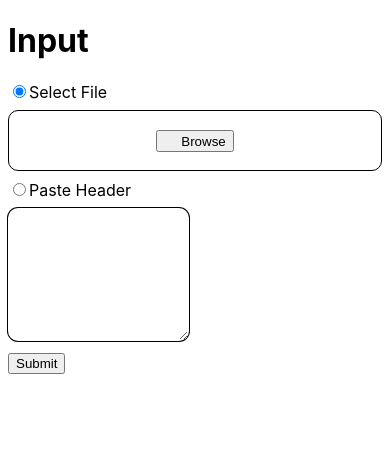
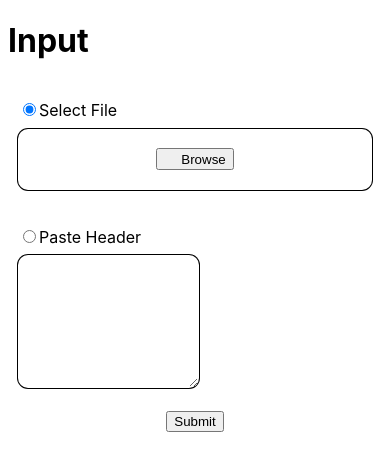
Before and after one commit to cletqui/mail, a React (Create React App) app: page / in a window 390 px wide. Shown: the top 470 px of the page. Built offline with nearby package versions, Linux system fonts and the light colour scheme; some icons are missing.

Commit message:
v0.1.1 Input Implemented

```diff
--- a/src/components/input/button/Button.jsx
+++ b/src/components/input/button/Button.jsx
@@ -1,7 +1,9 @@
 export const Button = ({ text, Icon, isLoading, handleClick }) => {
   return (
-    <button className="Button" type="submit" onClick={handleClick}>
-      {text} {isLoading ? <Icon /> : null}
-    </button>
+    <div className="Button">
+      <button type="submit" onClick={handleClick}>
+        {text} {isLoading ? <Icon /> : null}
+      </button>
+    </div>
   );
 };
--- a/src/components/input/file/FileInput.jsx
+++ b/src/components/input/file/FileInput.jsx
@@ -1,28 +1,30 @@
-import { useState, useRef } from "react";
+import { useState, useRef, useCallback } from "react";
 import { FaFileImport } from "react-icons/fa6";
 
 import { niceBytes } from "../../../utils/helpers/print";
 import { validateInputFile } from "../../../utils/helpers/validate";
 
-export const FileInput = ({ data, setData, setSelectedRadio }) => {
+export const FileInput = ({ file, setFile, setSelectedRadio }) => {
   const inputRef = useRef(null);
   const [inputInfo, setInputInfo] = useState("");
 
-  const setDefaultInputInfo = () => {
-    setInputInfo(
-      data ? `${data.name} (${niceBytes(data.size)}): ${data.type}` : ""
-    );
-  };
+  const updateInputInfo = useCallback(
+    (data = file) => {
+      setInputInfo(
+        data ? `${data.name} (${niceBytes(data.size)}): ${data.type}` : ""
+      );
+    },
+    [file]
+  );
 
   const checkInput = (files) => {
     if (files.length > 1) {
       setInputInfo(`Only one file at a time!`);
     } else {
       const file = files[0];
+      const isValid = validateInputFile(file);
       setInputInfo(
-        `File type "${file?.type}" is ${
-          validateInputFile(file) ? "valid" : "invalid"
-        }.`
+        `File type "${file?.type}" is ${isValid ? "valid" : "invalid"}.`
       );
       return validateInputFile(file);
     }
@@ -40,7 +42,7 @@ export const FileInput = ({ data, setData, setSelectedRadio }) => {
   };
 
   const handleDragLeave = () => {
-    setDefaultInputInfo();
+    updateInputInfo();
   };
 
   const handleDrop = (event) => {
@@ -49,18 +51,21 @@ export const FileInput = ({ data, setData, setSelectedRadio }) => {
     const { files } = event.dataTransfer;
     if (checkInput(files)) {
       const file = files[0];
-      setData(file);
-      setInputInfo(`${file.name} (${niceBytes(file.size)}): ${file.type}`);
+      setFile(file);
+      updateInputInfo(file);
     } else {
-      setDefaultInputInfo();
+      updateInputInfo();
     }
   };
 
-  const handleChange = (event) => {
-    const file = event.target.files[0];
-    setData(file);
-    setInputInfo(`${file.name} (${niceBytes(file.size)}): ${file.type}`);
-  };
+  const handleChange = useCallback(
+    (event) => {
+      const file = event.target.files[0];
+      setFile(file);
+      updateInputInfo(file);
+    },
+    [setFile, updateInputInfo]
+  );
 
   return (
     <div
--- a/src/components/input/text/TextInput.jsx
+++ b/src/components/input/text/TextInput.jsx
@@ -1,15 +1,23 @@
-export const TextInput = ({ data, setData, setSelectedRadio }) => {
-  const handleInput = (event) => {
+import { useCallback } from "react";
+
+export const TextInput = ({ setText, setSelectedRadio }) => {
+  const handleChange = useCallback(
+    (event) => {
+      setText(event.target.value);
+    },
+    [setText]
+  );
+
+  const handleFocus = () => {
     setSelectedRadio("text");
-    setData(event.target.value);
   };
 
   return (
     <textarea
       className="TextInput"
       title="Paste Header "
-      onFocus={handleInput}
-      onChange={handleInput}
-    ></textarea>
+      onChange={handleChange}
+      onFocus={handleFocus}
+    />
   );
 };
--- a/src/containers/Body/Input/Input.jsx
+++ b/src/containers/Body/Input/Input.jsx
@@ -5,7 +5,8 @@ import { Radio, FileInput, TextInput, Button } from "../../../components/input";
 import { parse } from "../../../utils/helpers/parse";
 
 export const Input = ({ setResult }) => {
-  const [data, setData] = useState(null);
+  const [file, setFile] = useState(null);
+  const [text, setText] = useState(null);
   const [selectedRadio, setSelectedRadio] = useState("file");
   const [isLoading, setLoading] = useState(false);
 
@@ -13,14 +14,19 @@ export const Input = ({ setResult }) => {
     setSelectedRadio(event.target.id);
   };
 
+  const getData = () => {
+    return selectedRadio === "file" ? file : text;
+  };
+
   const handleClick = async () => {
+    console.log(selectedRadio);
+    const data = getData();
+    console.log(data);
+
     setLoading(true);
     const result = await parse(data);
     setLoading(false);
     setResult(result);
-
-    console.log(selectedRadio);
-    console.log(data);
     console.log(result);
   };
 
@@ -28,7 +34,8 @@ export const Input = ({ setResult }) => {
     <div className="Input">
       <h1>Input</h1>
 
-      <div>
+      <div className="InputContainer">
+        <div className="InputContent">
           <Radio
             id="file"
             Icon={FaRegFileCode}
@@ -37,13 +44,13 @@ export const Input = ({ setResult }) => {
             checked={selectedRadio === "file"}
           />
           <FileInput
-          data={data}
-          setData={setData}
+            file={file}
+            setFile={setFile}
             setSelectedRadio={setSelectedRadio}
           />
         </div>
 
-      <div>
+        <div className="InputContent">
           <Radio
             id="text"
             Icon={FaRegPaste}
@@ -52,10 +59,11 @@ export const Input = ({ setResult }) => {
             checked={selectedRadio === "text"}
           />
           <TextInput
-          data={data}
-          setData={setData}
+            text={text}
+            setText={setText}
             setSelectedRadio={setSelectedRadio}
           />
+        </div>
       </div>
 
       <Button
--- a/src/containers/Body/Output/Output.jsx
+++ b/src/containers/Body/Output/Output.jsx
@@ -1,7 +1,3 @@
 export const Output = ({ result }) => {
-  return (
-    <div className="Output">
-      <h1>Output</h1>
-    </div>
-  );
+  return <div className="Output">{result ? <h1>Output</h1> : null}</div>;
 };
--- a/src/styles/App.scss
+++ b/src/styles/App.scss
@@ -7,15 +7,33 @@
         margin: 1vmax 0 1vmax 0;
       }
 
+      .InputContainer {
+        display: flex;
+        flex-wrap: wrap;
+        justify-content: center;
+
+        .InputContent {
+          flex: 1 1 10px;
+          margin: 10px;
+        }
+
+        @media (max-width: 600px) {
+          .InputContent {
+            flex-basis: 100%;
+          }
+        }
+
         .FileInput {
           display: flex;
           flex-direction: column;
           align-items: center;
+          text-align: center;
           justify-content: center;
           min-height: 5vmax;
           border-radius: 10px;
+          box-shadow: 0 0 0 1px;
           padding: 1vmax 0;
-        border: 1px solid;
+          border: 1px solid transparent;
           cursor: pointer;
 
           input {
@@ -31,9 +49,10 @@
           border: 1px solid transparent;
           resize: vertical;
         }
+      }
 
       .Button {
-        display: flex;
+        text-align: center;
 
         svg {
           animation: spin 2s infinite;
@@ -52,8 +71,6 @@
       }
     }
 
-    .Output {
-      display: none;
+    .Output {}
   }
 }
-}
--- a/src/utils/helpers/parse.js
+++ b/src/utils/helpers/parse.js
@@ -1,6 +1,10 @@
 import PostalMime from "postal-mime";
 
 export const parse = async (data) => {
+  if (!data) {
+    return null;
+  }
+
   const parser = new PostalMime();
   const res = await parser.parse(data);
 
```
Lines whose indentation alone changed are shown as unchanged.
